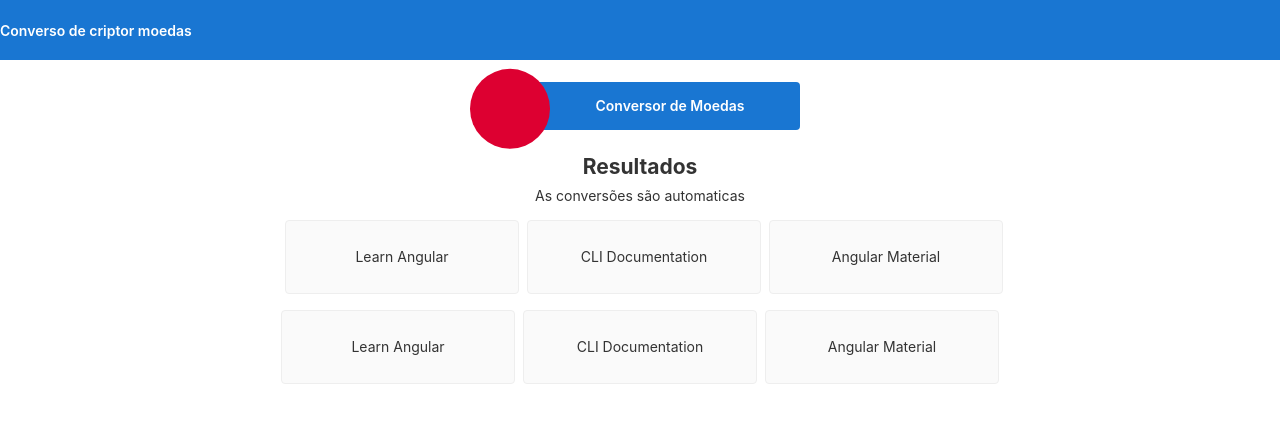
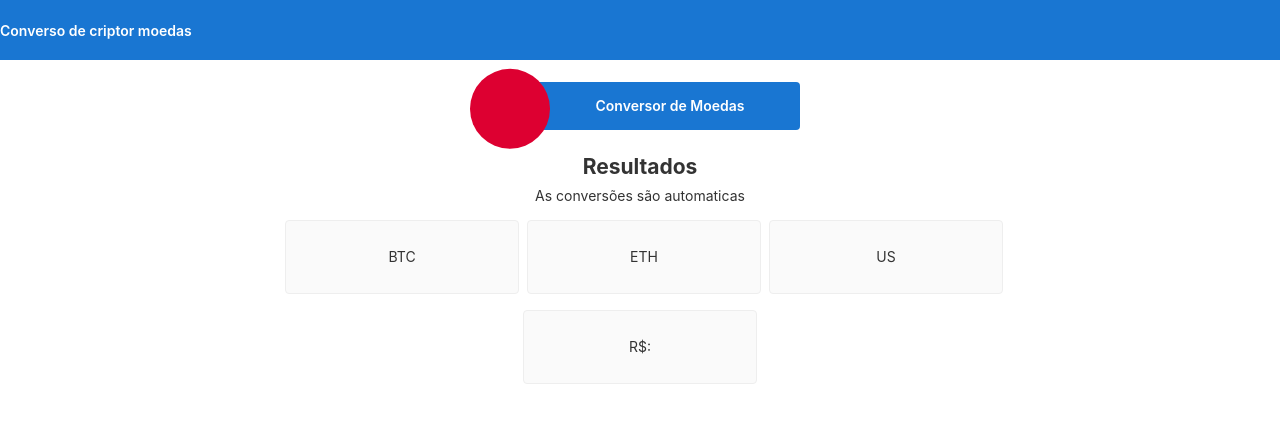
Before and after one commit to veih/conversobit, an Angular app: page / in a window 1280 px wide. Shown: the top 422 px of the page. Built offline with nearby package versions, Linux system fonts and the light colour scheme.

Commit message:
começando a logica do conversor

```diff
--- a/src/app/app.component.html
+++ b/src/app/app.component.html
@@ -22,39 +22,28 @@
   <p>As conversões são automaticas</p>
 
   <div class="card-container">
+
     <div class="card">
 
-      <span>Learn Angular</span>
-
-    </div>
-
-    <div class="card" >
-
-      <span>CLI Documentation</span>
-
-    </div>
-
-    <div class="card" >
-
-      <span>Angular Material</span>
-
-    </div>
-
-    <div class="card" >
-
-      <span>Learn Angular</span>
-
-    </div>
-
-    <div class="card" >
-
-      <span>CLI Documentation</span>
+      <span>BTC</span>
 
     </div>
 
     <div class="card">
 
-      <span>Angular Material</span>
+      <span>ETH</span>
+
+    </div>
+
+    <div class="card">
+
+      <span>US</span>
+
+    </div>
+
+    <div class="card">
+
+      <span>R$:</span>
 
     </div>
   </div>
```
